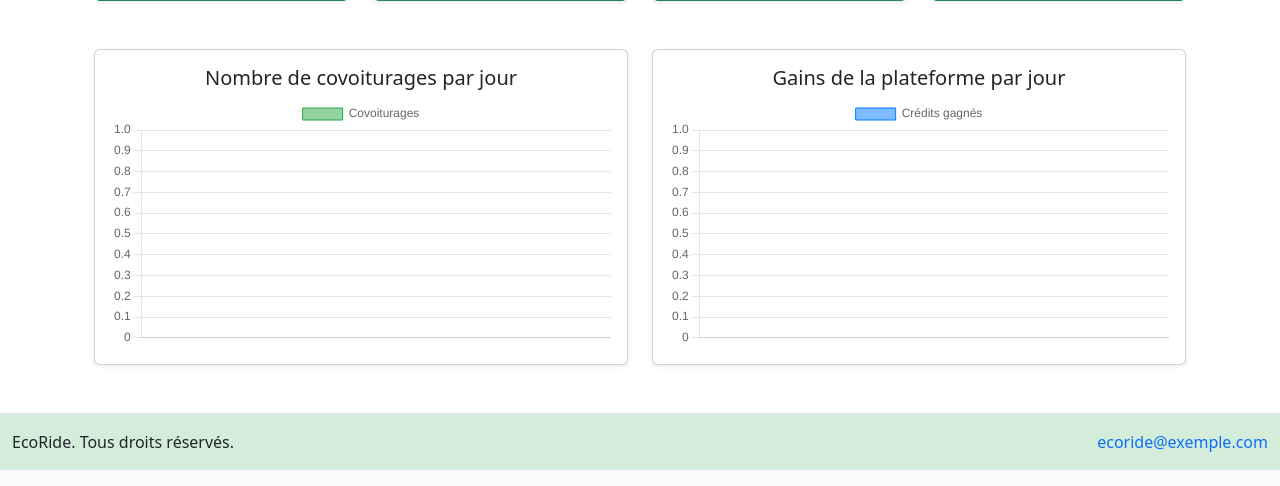
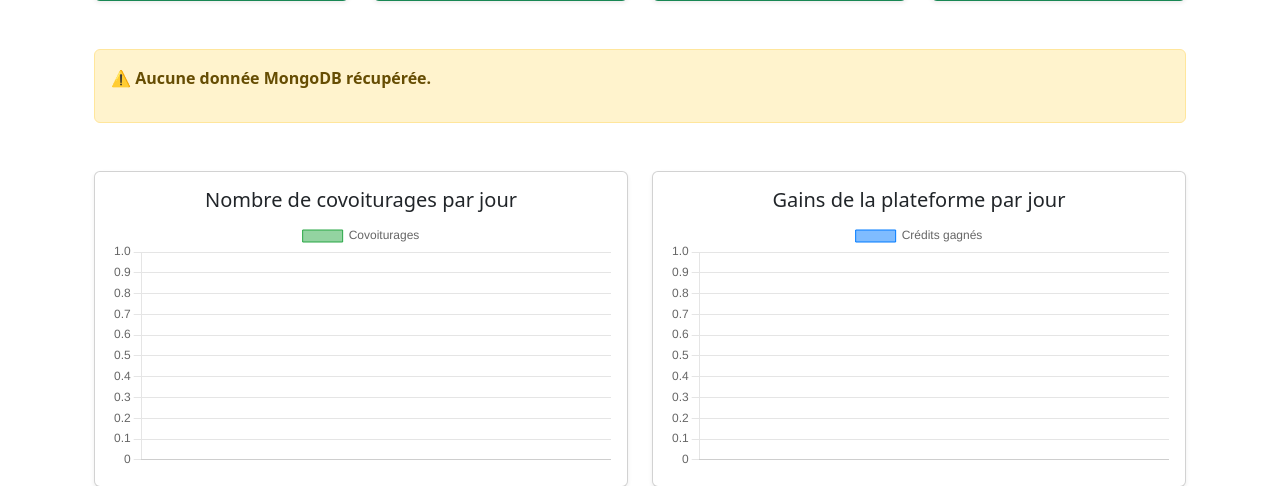
Before and after one commit to AntoineSimonin73/projet_ecoRide, a Symfony app: template templates/admin/dashboard.html.twig in a window 1280 px wide. Shown: the part 397-883 px from the top of the page. Run offline with Twig, Linux system fonts and the light colour scheme; the template is opened without the code that fills it, so the values that code supplies are empty; some libraries are stand-ins or nearby versions.

Commit message:
synchronisation branche locale et distante

```diff
--- a/templates/admin/dashboard.html.twig
+++ b/templates/admin/dashboard.html.twig
@@ -50,6 +50,18 @@
             </div>
         </div>
     </div>
+    {% if covoituragesData.labels is not empty %}
+    <div class="alert alert-info">
+        <h5>Données récupérées depuis MongoDB :</h5>
+        <p><strong>Dates :</strong> {{ covoituragesData.labels|join(', ') }}</p>
+        <p><strong>Covoiturages :</strong> {{ covoituragesData.values|join(', ') }}</p>
+        <p><strong>Crédits :</strong> {{ creditsData.values|join(', ') }}</p>
+    </div>
+    {% else %}
+        <div class="alert alert-warning">
+            <p><strong>⚠️ Aucune donnée MongoDB récupérée.</strong></p>
+        </div>
+    {% endif %}
 
     <div class="row mt-5">
         <div class="col-md-6">
@@ -70,7 +82,6 @@
         </div>
     </div>
 </div>
-<script src="https://cdn.jsdelivr.net/npm/chart.js"></script>
 <script src="https://cdn.jsdelivr.net/npm/chart.js"></script>
 <script>
     const rideCtx = document.getElementById('ridesChart').getContext('2d');
```
Also changed, not shown: src/Document/RideStats.php (+4 -4 lines).
